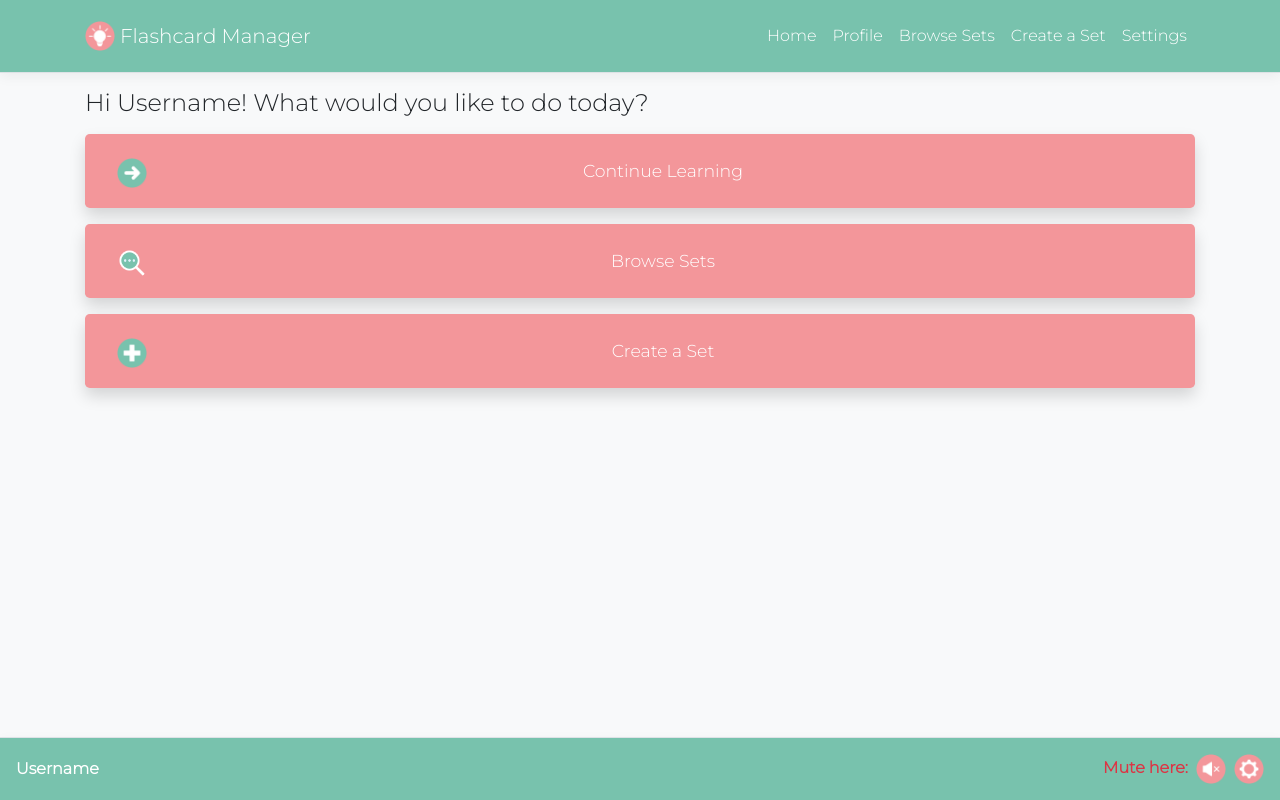
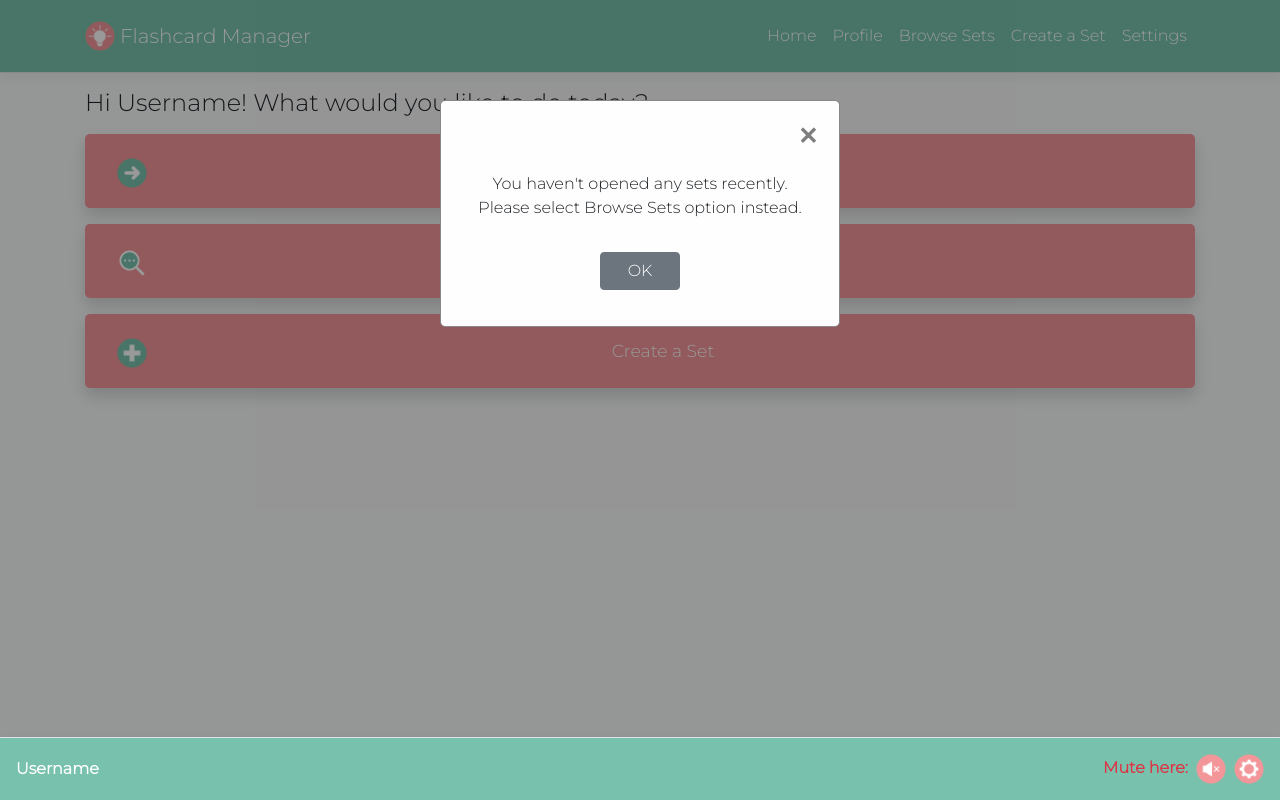
Before and after one commit to aprilxblack/FlashcardManager, a React (Create React App) app in the folder FlashcardManager/ClientApp/: page / in a window 1280 px wide. Both pictures are taken after a click on the element "Continue Learning". Built offline with nearby package versions, Linux system fonts and the light colour scheme.

Commit message:
Added popup for Continue Learning button

```diff
--- a/FlashcardManager/ClientApp/src/components/Home.js
+++ b/FlashcardManager/ClientApp/src/components/Home.js
@@ -10,16 +10,44 @@ export class Home extends Component {
         super(props);
         this.lastOpenedSet = this.props.lastOpenedSet;
     }
-    handleClick() {
-        console.log('click');
+    openModal() {
+        var modal = document.getElementById("myModal");
+        modal.style.display = "block";
+    }
+    closeModal() {
+        var modal = document.getElementById("myModal");
+        modal.style.display = "none";
     }
   render () {
     return (
       <div>
             <h4 className="mb-3">Hi Username! What would you like to do today?</h4>
-            <ActionBox displayText="Continue Learning" onClick={this.handleClick} action="#" icon={ContinueIcon} />
+
+            {this.lastOpenedSet == null ? <><ActionBox displayText="Continue Learning" onClick={this.openModal} action="#" icon={ContinueIcon} /> </> :
+                <> <ActionBox displayText="Continue Learning" action={"/learn/" + this.lastOpenedSet} icon={ContinueIcon} /> </>}
             <ActionBox displayText="Browse Sets" action="/counter" icon={SearchIcon} />
             <ActionBox displayText="Create a Set" action="/counter" icon={PlusIcon} />
+
+            <div id="myModal" class="modal">
+
+                <div class="modal-dialog" role="document">
+                    <div class="modal-content">
+                        <div class="modal-header">
+                            <h5 class="modal-title" id="exampleModalLabel"></h5>
+                            <button type="button" class="close" onClick={this.closeModal} aria-label="Close">
+                                <span aria-hidden="true">&times;</span>
+                            </button>
+                        </div>
+                        <div class="modal-body">
+                            You haven't opened any sets recently. Please select Browse Sets option instead.
+                         </div>
+                        <div class="modal-footer">
+                            <button type="button" class="btn btn-secondary" onClick={this.closeModal}>OK</button>
+                        </div>
+                    </div>
+                </div>
+
+            </div>
       </div>
     );
   }
--- a/FlashcardManager/ClientApp/src/custom.css
+++ b/FlashcardManager/ClientApp/src/custom.css
@@ -37,3 +37,49 @@ a:hover{
     width: 30px;
     height: 30px;
 }
+
+.modal {
+    display: none; /* Hidden by default */
+    position: fixed; /* Stay in place */
+    z-index: 1; /* Sit on top */
+    left: 0;
+    top: 0;
+    width: 100%; /* Full width */
+    height: 100%; /* Full height */
+    overflow: auto; /* Enable scroll if needed */
+    background-color: rgb(0,0,0); /* Fallback color */
+    background-color: rgba(0,0,0,0.4); /* Black w/ opacity */
+}
+
+/* Modal Content/Box */
+.modal-content {
+    background-color: #fefefe;
+    margin: 20% auto;
+    padding: 20px;
+    padding-top: 15px;
+    border: 1px solid #888;
+    width: 80%;
+    text-align: center;
+}
+
+.modal-header {
+    border: none !important;
+    padding: 0 !important;
+}
+.modal-body {
+    border: none !important;
+    margin-top: 0;
+}
+
+.modal-footer {
+    border: none !important;
+}
+
+.modal-footer button {
+    margin: 0 auto;
+    min-width: 80px;
+}
+
+.close {
+    font-size: 2.5rem;
+}
```
